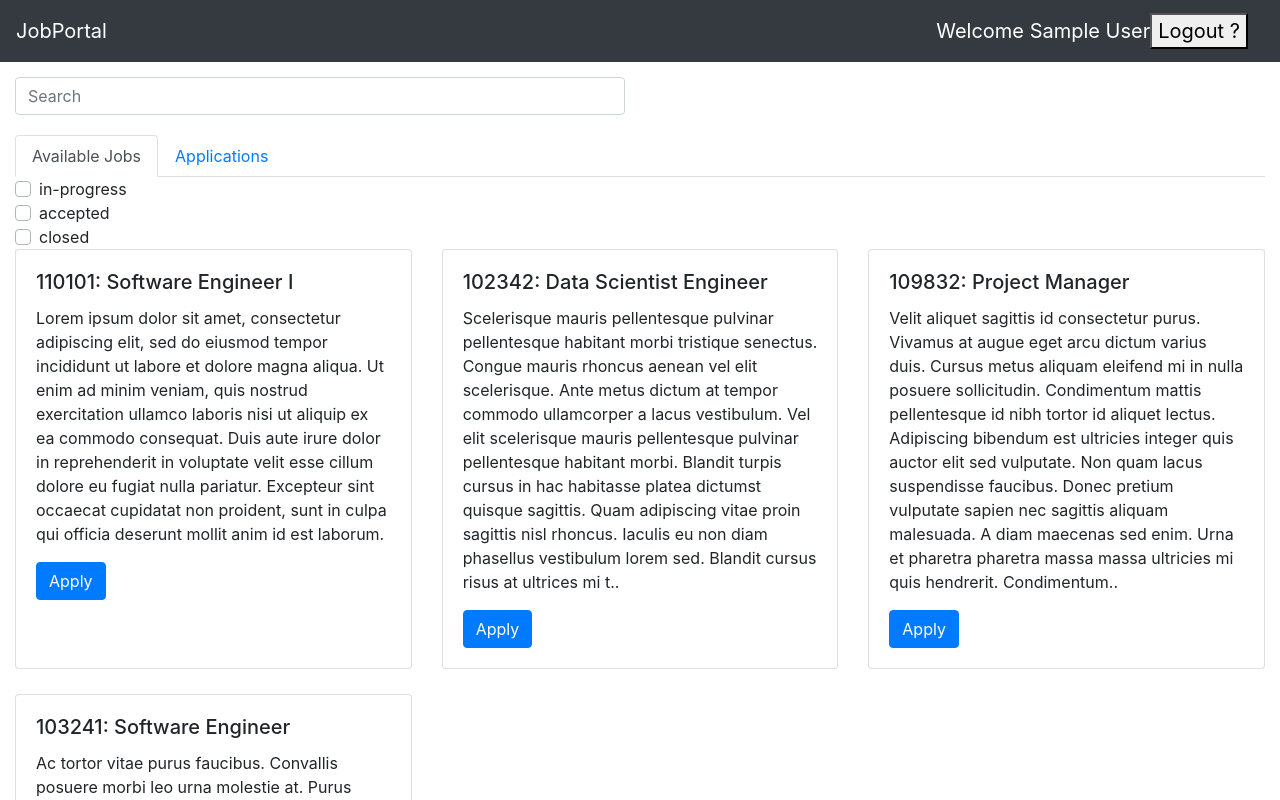
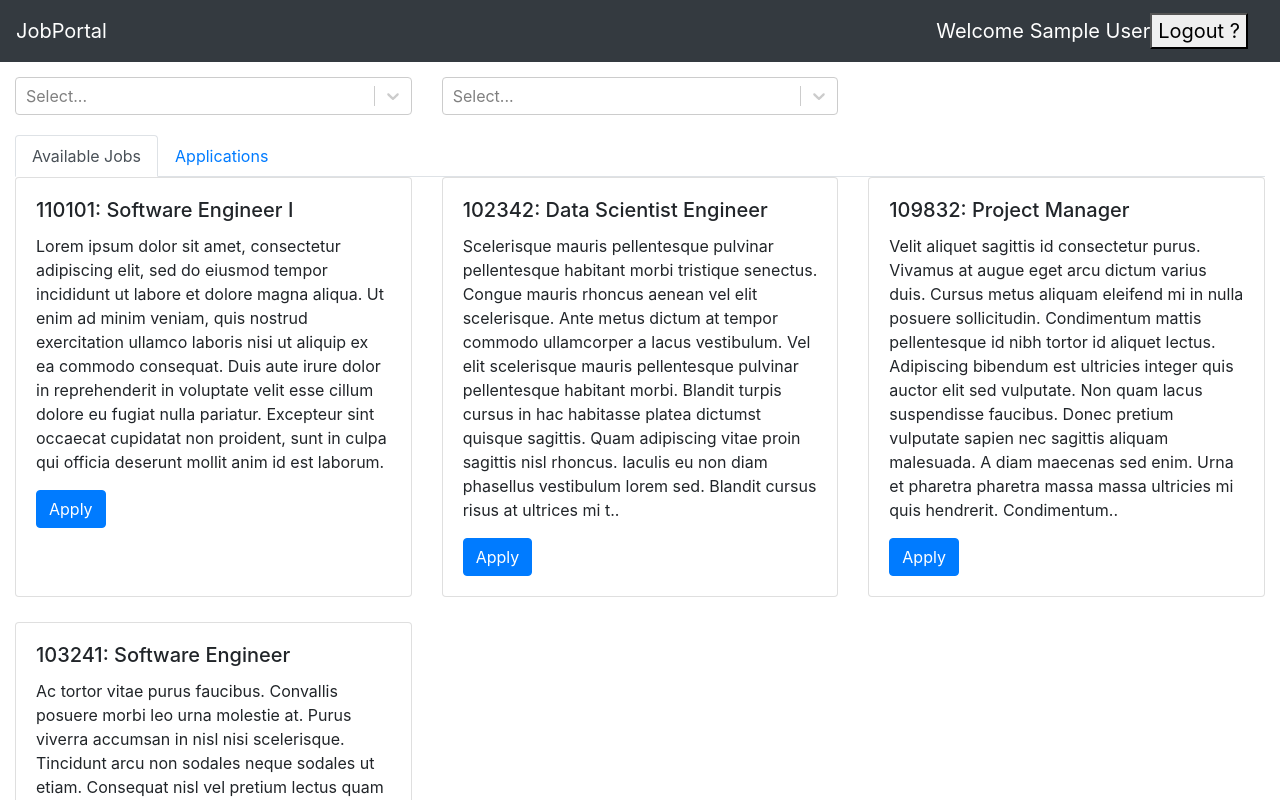
Before and after one commit to AkritiKapur/job-portal-app, a React (Create React App) app: page / in a window 1280 px wide. Shown: the top 800 px of the page. Built offline with nearby package versions, Linux system fonts and the light colour scheme; sample sign-in values are in the browser's storage.

Commit message:
search dropdown initial skeleton

```diff
--- a/package.json
+++ b/package.json
@@ -15,6 +15,7 @@
     "react-router-dom": "^5.0.0",
     "react-router-redux": "^4.0.8",
     "react-scripts": "2.1.8",
+    "react-select": "^2.4.3",
     "redux": "^4.0.1",
     "redux-thunk": "^2.3.0"
   },
--- a/src/authentication/Login.js
+++ b/src/authentication/Login.js
@@ -67,6 +67,7 @@ class Login extends Component {
                 };
                 this.props.success(userstate);
                 localStorage.setItem('user', JSON.stringify(userstate));
+                this.props.history.push('/');
             });
     }
 
--- a/src/candidateDashboard/Dashboard.js
+++ b/src/candidateDashboard/Dashboard.js
@@ -27,7 +27,7 @@ class Dashboard extends Component {
 
         return (
             <div className="candidate-dashboard">
-                <ApplicationFilter />
+                {/* <ApplicationFilter /> */}
                 <Jobs jobs={jobs} />
             </div>
         );
--- a/src/candidateDashboard/Home.js
+++ b/src/candidateDashboard/Home.js
@@ -15,9 +15,18 @@ class Home extends Component {
     }
 
     render() {
+        const items = [
+            {
+                key: "test1"
+            },
+            {
+                key: "test2"
+            }
+        ]
+
         return (
             <div className="home-candidate-container">
-                <Search />
+                <Search items={items} />
                 <Tabs
                     id="controlled-tab-home"
                     activeKey={this.state.key}
--- a/src/search/search.js
+++ b/src/search/search.js
@@ -1,17 +1,29 @@
 import React, { Component } from 'react';
 import { connect } from 'react-redux';
-import './search.css'
+import Select from 'react-select';
+import SearchDropdown from './searchDropdown';
 
 class Search extends Component {
+    constructor(props, context) {
+        super(props, context);
+        this.state = this.props.items.reduce(function(map, obj) {
+            map[obj.key] = [];
+            return map;
+        }, {submitted: false});
+
+    }
+
     render() {
+        const items = this.props.items;
         return(
-            <div class="row">
-                <div class="col-md-6 search-bar">
-                    <input className="form-control" type="text" placeholder="Search" aria-label="Search" />
-                </div>
+            <div className="row">
+            {
+                items.map(item => (
+                    <SearchDropdown item={item} />
+                ))
+            }
             </div>
         )
-
     }
 }
 
--- /dev/null
+++ b/src/search/searchDropdown.js
@@ -0,0 +1,25 @@
+import React, { Component } from 'react';
+import { connect } from 'react-redux';
+import Select from 'react-select';
+import './search.css';
+
+
+class SearchDropdown extends Component {
+
+    render() {
+        const options = [
+            { value: 'chocolate', label: 'Chocolate' },
+            { value: 'strawberry', label: 'Strawberry' },
+            { value: 'vanilla', label: 'Vanilla' }
+        ];
+
+        return(
+            <div className="col-md-4 search-bar">
+                <Select options={options} isMulti/>
+            </div>
+        )
+
+    }
+}
+
+export default connect()(SearchDropdown);
```
Also changed, not shown: 1 other file (tests, documents, lock files or other folders).
